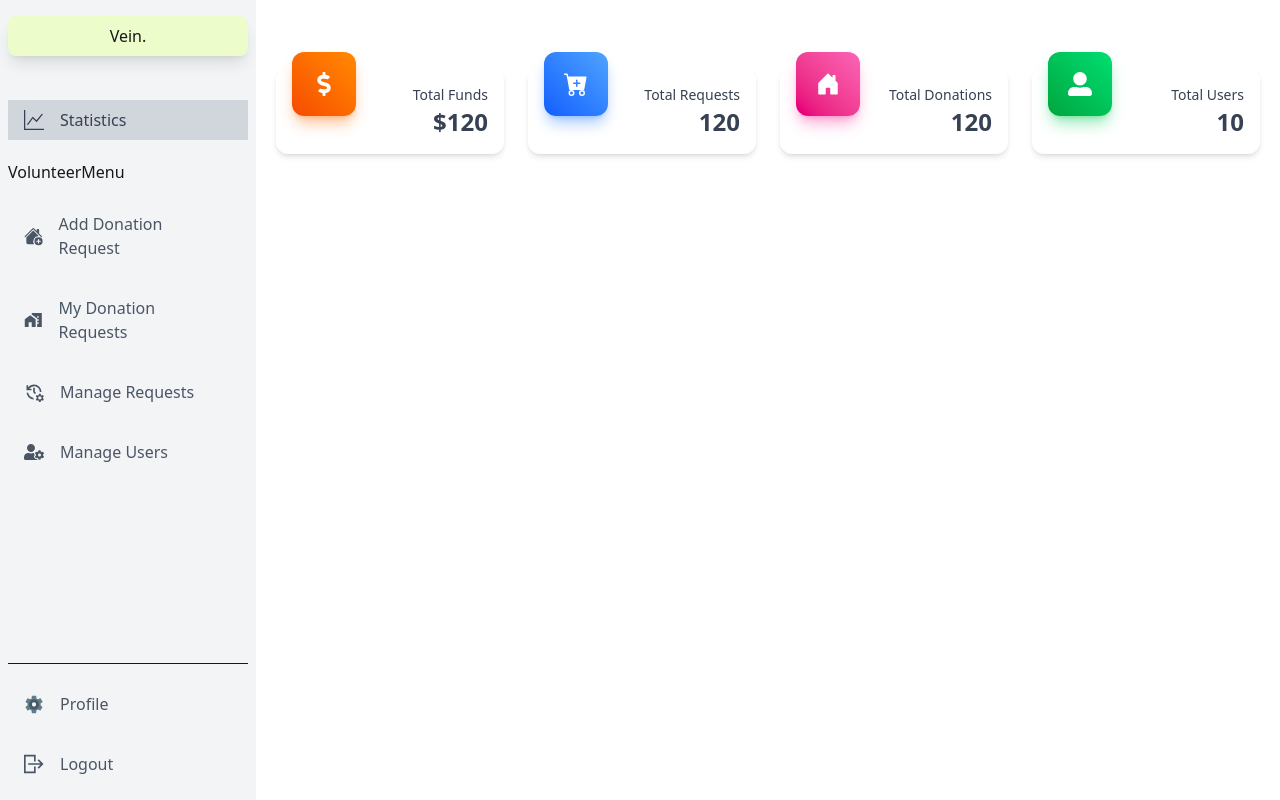
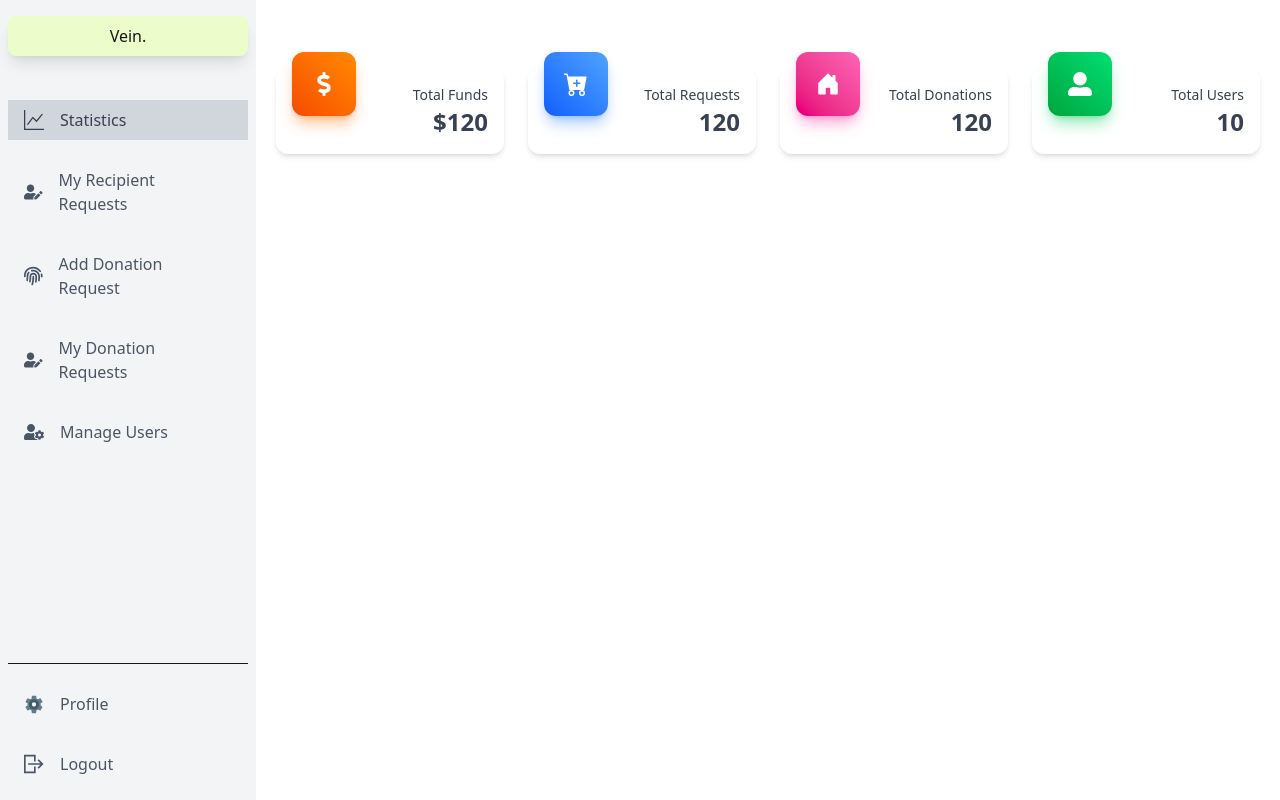
Before and after one commit to sayhan-ahmed/vein-client, a React (Vite) app: page /dashboard in a window 1280 px wide. Built offline with nearby package versions, Linux system fonts and the light colour scheme; no server answers; sample sign-in values are in the browser's storage.

Commit message:
Update role-specific sidebar components codes

```diff
--- a/src/components/Dashboard/Sidebar/Menu/DonorMenu.jsx
+++ b/src/components/Dashboard/Sidebar/Menu/DonorMenu.jsx
@@ -1,23 +1,18 @@
-import { BsFillHouseAddFill } from "react-icons/bs";
-import { MdHomeWork, MdOutlineManageHistory } from "react-icons/md";
+import { FaFingerprint, FaUserEdit } from "react-icons/fa";
 import MenuItem from "./MenuItem";
+
 const DonorMenu = () => {
   return (
     <>
       <MenuItem
-        icon={BsFillHouseAddFill}
+        icon={FaFingerprint}
         label="Add Donation Request"
         address="add-donation-request"
       />
       <MenuItem
-        icon={MdHomeWork}
+        icon={FaUserEdit}
         label="My Donation Requests"
         address="my-donation-requests"
-      />
-      <MenuItem
-        icon={MdOutlineManageHistory}
-        label="Manage Requests"
-        address="manage-requests"
       />
     </>
   );
--- a/src/components/Dashboard/Sidebar/Menu/MenuItem.jsx
+++ b/src/components/Dashboard/Sidebar/Menu/MenuItem.jsx
@@ -1,5 +1,4 @@
-/* eslint-disable no-unused-vars */
-import { NavLink } from 'react-router'
+import { NavLink } from "react-router";
 
 const MenuItem = ({ label, address, icon: Icon }) => {
   return (
@@ -8,15 +7,14 @@
       end
       className={({ isActive }) =>
         `flex items-center px-4 py-2 my-5  transition-colors duration-300 transform  hover:bg-gray-300   hover:text-gray-700 ${
-          isActive ? 'bg-gray-300  text-gray-700' : 'text-gray-600'
+          isActive ? "bg-gray-300  text-gray-700" : "text-gray-600"
         }`
       }
     >
-      <Icon className='w-5 h-5' />
+      <Icon className="w-5 h-5" />
+      <span className="mx-4 font-medium">{label}</span>
+    </NavLink>
+  );
+};
 
-      <span className='mx-4 font-medium'>{label}</span>
-    </NavLink>
-  )
-}
-
-export default MenuItem
+export default MenuItem;
--- a/src/components/Dashboard/Sidebar/Menu/VolunteerMenu.jsx
+++ b/src/components/Dashboard/Sidebar/Menu/VolunteerMenu.jsx
@@ -1,5 +1,16 @@
-import React from "react";
+import { FaUserEdit } from "react-icons/fa";
+import MenuItem from "./MenuItem";
 
-export default function VolunteerMenu() {
-  return <div>VolunteerMenu</div>;
-}
+const VolunteerMenu = () => {
+  return (
+    <>
+      <MenuItem
+        icon={FaUserEdit}
+        label="My Recipient Requests"
+        address="my-recipient-requests"
+      />
+    </>
+  );
+};
+
+export default VolunteerMenu;
```
Also changed, not shown: src/components/Dashboard/Sidebar/Menu/AdminMenu.jsx (+6 -6 lines).
